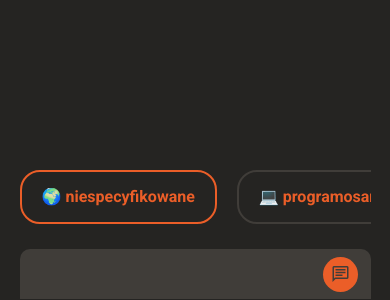
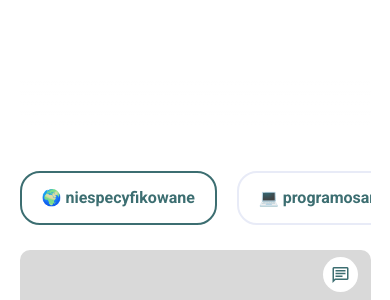
Before and after one commit to JaToExe/ChatBot, a plain HTML site: page index.html in a window 390 px wide. Shown: the part 544-844 px from the top of the page. Drawn offline with nearby package versions, Linux system fonts and the light colour scheme.

Commit message:
chenge style, repair o n phone

```diff
--- a/index.html
+++ b/index.html
@@ -17,7 +17,9 @@
 </head>
 <body>
     <div class="screen">
-        <div class="textBox"></div>
+        <div class="textBox">
+            <div class="schadow"></div>
+        </div>
 
         <div class="row">
             <div class="item active">🌍 niespecyfikowane</div>
--- a/js/script.js
+++ b/js/script.js
@@ -34,7 +34,6 @@ addEventListener('keydown', (event) => {
     }
 });
 
-
 function sendMessage(theme) {
     const inputElement = document.querySelector('.input');
     const input = inputElement.value.trim();
@@ -45,12 +44,13 @@ function sendMessage(theme) {
     } else {
         textBox.innerHTML += `<div class="userText"><p><div class="displayflex"><span class="material-symbols-outlined">person</span></div><p>${input}</p></p></div>`;
 
+        textBox.scrollTop = textBox.scrollHeight;
+
         generateResponse(input, theme);
 
         inputElement.value = "";
     }
 }
-
 
 async function generateResponse(input, theme) {
     try {
@@ -81,4 +81,5 @@ async function generateResponse(input, theme) {
 function showResponse(name, reply) {
     const textBox = document.querySelector('.textBox');
     textBox.innerHTML += `<div class="botText"><p><div class="displayflex"><span class="material-symbols-outlined">robot_2</span></div><p>${reply}</p></p></div>`;
+    textBox.scrollTop = textBox.scrollHeight;
 }
--- a/scss/_main.scss
+++ b/scss/_main.scss
@@ -5,12 +5,12 @@ html {
     }
 
     ::-webkit-scrollbar-thumb {
-        background-color: #EB5E28;
+        background-color: #3C6E71;
         border-radius: 10px;
     }
 
     ::-webkit-scrollbar-thumb:hover {
-        background-color: #EB5E28;
+        background-color: #3C6E71;
     }
 
     ::-webkit-scrollbar-track {
@@ -18,7 +18,7 @@ html {
     }
 
     scrollbar-width: thin;
-    scrollbar-color: #EB5E28 none;
+    scrollbar-color: #3C6E71 none;
 }
 
 body {
@@ -31,17 +31,16 @@ body {
 
     font-family: "Roboto", sans-serif;
 
-    background: #232221;
+    background: #FFFFFF;
 
     .screen {
         width: 100%;
         height: 100vh;
-        max-width: 700px;
 
         display: flex;
+        align-items: center;
+        justify-content: center;
         flex-direction: column;
-
-        background: #252422;
 
         .textBox {
             width: 100%;
@@ -55,12 +54,17 @@ body {
             padding-right: 5%;
             box-sizing: border-box;
 
+            padding-top: calc(100vh - 250px);
+            box-sizing: border-box;
+
             .userText {
                 font-size: 18px;
 
                 font-weight: 700;
 
-                color: #CCC5B9;
+                margin-bottom: 50px;
+
+                color: #4c8689;
 
                 display: flex;
 
@@ -81,11 +85,13 @@ body {
 
             .botText {
                 margin-top: 10px;
-                margin-bottom: 10px;
+                margin-bottom: 60px;
 
                 font-size: 18px;
 
-                color: #EB5E28;
+                font-weight: 600;
+
+                color: #284B63;
 
                 display: flex;
 
@@ -103,18 +109,27 @@ body {
                     }
                 }
             }
+
+            .schadow {
+                width: 90%;
+                height: 50px;
+
+                position: fixed;
+
+                background: rgb(255,255,255);
+                background: linear-gradient(180deg, rgba(255,255,255,0) 0%, rgba(255,255,255,1) 100%, rgba(0,212,255,1) 100%);
+            }
         }
 
         .row {
             width: 90%;
+            max-width: 1200px;
 
             display: flex;
             gap: 20px;
 
             overflow: auto;
             overflow-y: hidden;
-
-            margin-left: 5%;
             margin-bottom: 10px;
             padding-bottom: 15px;
 
@@ -131,27 +146,32 @@ body {
                 justify-content: center;
                 white-space: nowrap;
 
-                color: #EB5E28;
+                color: #3C6E71;
                 font-weight: 700;
 
                 border-radius: 20px;
-                border: 2px solid #403D39;;
+                border: 2px solid #E8EBF7;;
+
+                cursor: default;
+
+                transition: transform 0.5s ease, border-color 0.5s ease;
             }
 
             .active {
-                border: 2px solid #EB5E28;
+                border: 2px solid #3C6E71;
             }
         }
 
         .inputBox {
-            width: 100%;
+            width: 90%;
+            max-width: 1200px;
             height: 50px;
 
             display: flex;
             justify-content: center;
 
             .inputDiv {
-                width: 90%;
+                width: 200%;
                 height: 50px;
 
                 border-top-left-radius: 10px;
@@ -164,7 +184,7 @@ body {
                 overflow: hidden;
 
 
-                background-color: #403D39;
+                background-color: #D9D9D9;
 
                 input {
                     width: calc(100% - 60px);
@@ -177,8 +197,8 @@ body {
                     border: none;
                     outline: none;
                     box-shadow: none;
-                    color: #EB5E28;
-                    caret-color: #EB5E28;
+                    color: #3C6E71;
+                    caret-color: #3C6E71;
 
                     font-weight: 600;
 
@@ -209,8 +229,8 @@ body {
 
                         border-radius: 50%;
 
-                        color: #403D39;
-                        background-color: #EB5E28;
+                        color: #3C6E71;
+                        background-color: #FFFFFF;
 
                         cursor: default;
                     }
```
Also changed, not shown: css/style.css, 1 other file.
